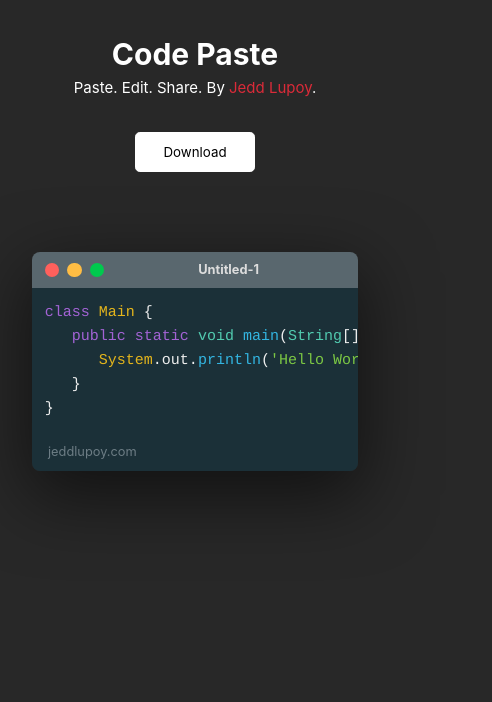
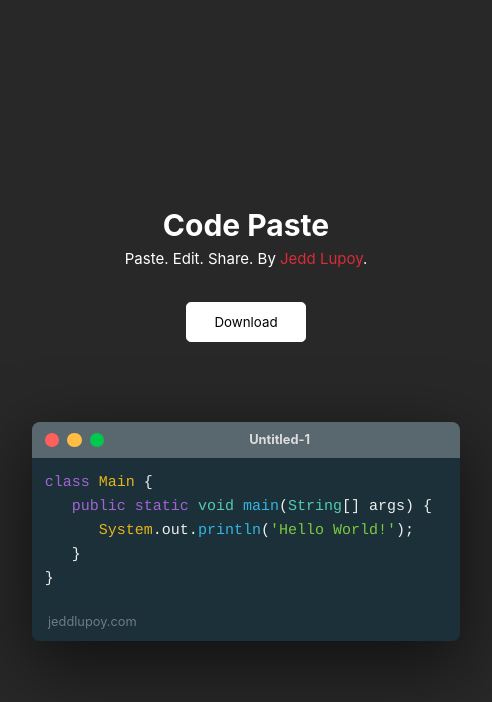
Before and after one commit to 0n3Appl3/code-paste, a Vue app: page / in a window 390 px wide. Shown: the top 702 px of the page, 492 px wide, since content can reach past the window. Built offline with nearby package versions, Linux system fonts and the light colour scheme.

Commit message:
Applied minor tweaks and changes
Added new favicon and fixed responsiveness issues with code editor.

```diff
--- a/src/assets/base.css
+++ b/src/assets/base.css
@@ -57,10 +57,11 @@
 }
 
 body {
+	display: flex;
+	place-items: center;
 	min-height: 100vh;
 	color: var(--color-text);
 	background: var(--color-background-mute);
-	/* transition: color 0.5s, background-color 0.5s; */
 	line-height: 1.6;
 	font-family: Inter, -apple-system, BlinkMacSystemFont, 'Segoe UI', Roboto, Oxygen, Ubuntu,
 		Cantarell, 'Fira Sans', 'Droid Sans', 'Helvetica Neue', sans-serif;
--- a/src/assets/main.css
+++ b/src/assets/main.css
@@ -1,7 +1,6 @@
 @import './base.css';
 
 #app {
-	max-width: 1280px;
 	margin: 0 auto;
 	padding: 2rem;
 
@@ -17,10 +16,3 @@ a {
 a:hover {
 	background-color: #db2b3a44;
 }
-
-@media (min-width: 1024px) {
-	body {
-		display: flex;
-		place-items: center;
-	}
-}
--- a/src/components/CodeEditor.vue
+++ b/src/components/CodeEditor.vue
@@ -145,6 +145,7 @@ const getCaretCharacterOffsetWithin = () => {
     align-items: center;
     padding: 0.5rem 0.8rem;
     background-color: #59676e;
+    overflow: visible;
 }
 .editor__toolbar > div:last-child {
     margin: auto;
```
Also changed, not shown: 1 other file (tests, documents, lock files or other folders).
